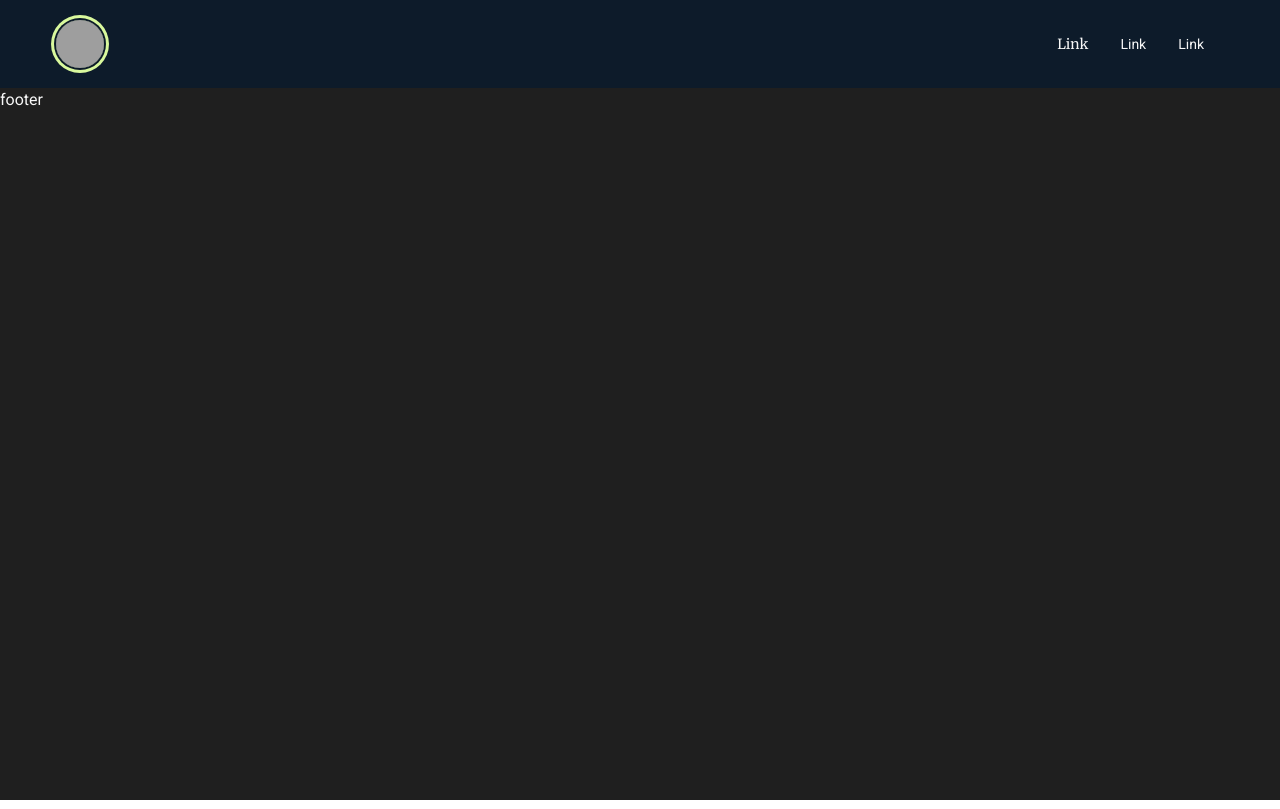
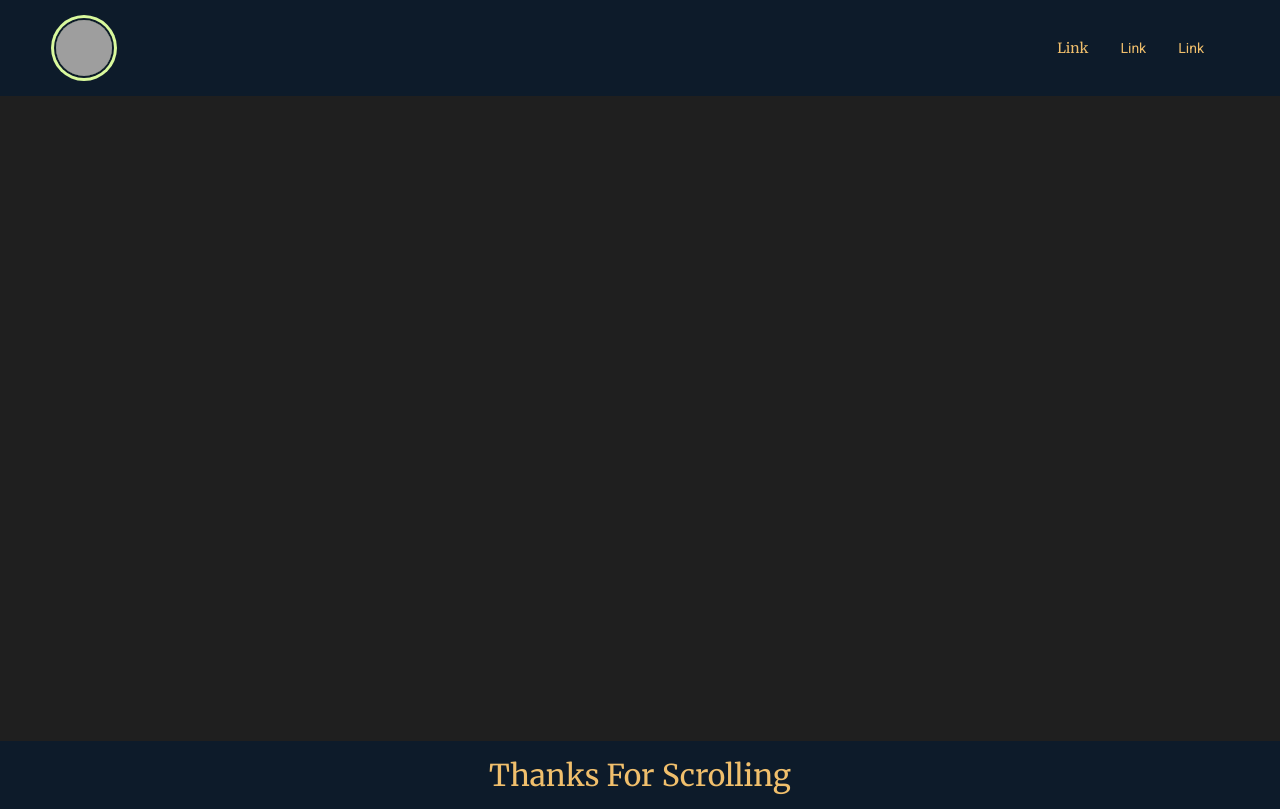
Before and after one commit to Arif-Islam21/developerPortfolio, a React (Vite) app: page / in a window 1280 px wide. Built offline with nearby package versions, Linux system fonts and the light colour scheme; grey boxes are pictures that could not be loaded.

Commit message:
footer added

```diff
--- a/src/Layout/Main.jsx
+++ b/src/Layout/Main.jsx
@@ -1,12 +1,15 @@
 import { Outlet } from "react-router-dom";
 import Navbar from "../Pages/Home/Navbar/Navbar";
+import Footer from "../Pages/Home/Footer/Footer";
 
 const Main = () => {
   return (
     <div className="bg-primary text-textColor min-h-screen">
       <Navbar />
-      <Outlet />
-      <p>footer</p>
+      <div className={`min-h-[calc(100vh-155px)]`}>
+        <Outlet />
+      </div>
+      <Footer />
     </div>
   );
 };
--- /dev/null
+++ b/src/Pages/Home/Footer/Footer.jsx
@@ -0,0 +1,13 @@
+const Footer = () => {
+  return (
+    <footer className="footer footer-center bg-base-100 text-base-content p-4">
+      <aside>
+        <h2 className="text-3xl font-merriWeather text-textColor">
+          Thanks For Scrolling
+        </h2>
+      </aside>
+    </footer>
+  );
+};
+
+export default Footer;
--- a/src/Pages/Home/Navbar/Navbar.jsx
+++ b/src/Pages/Home/Navbar/Navbar.jsx
@@ -10,7 +10,7 @@ const Navbar = () => {
               htmlFor="my-drawer"
               className="avatar py-3 lg:pl-12 drawer-button"
             >
-              <div className="ring-lime-200  ring-offset-base-100 w-12 rounded-full ring ring-offset-2">
+              <div className="ring-lime-200  ring-offset-base-100 w-14 rounded-full ring ring-offset-2">
                 <img src="https://img.daisyui.com/images/stock/photo-1534528741775-53994a69daeb.webp" />
               </div>
             </label>
--- a/tailwind.config.js
+++ b/tailwind.config.js
@@ -9,7 +9,7 @@ export default {
       colors: {
         // primary: "#0D1B2A ",
         primary: "#1F1F1F ",
-        textColor: "#F7F7F7",
+        textColor: "#F0BF6C",
         secondary: "#0D1B2A",
         accent: "#F70000",
         // accent: "#B22222",
```
